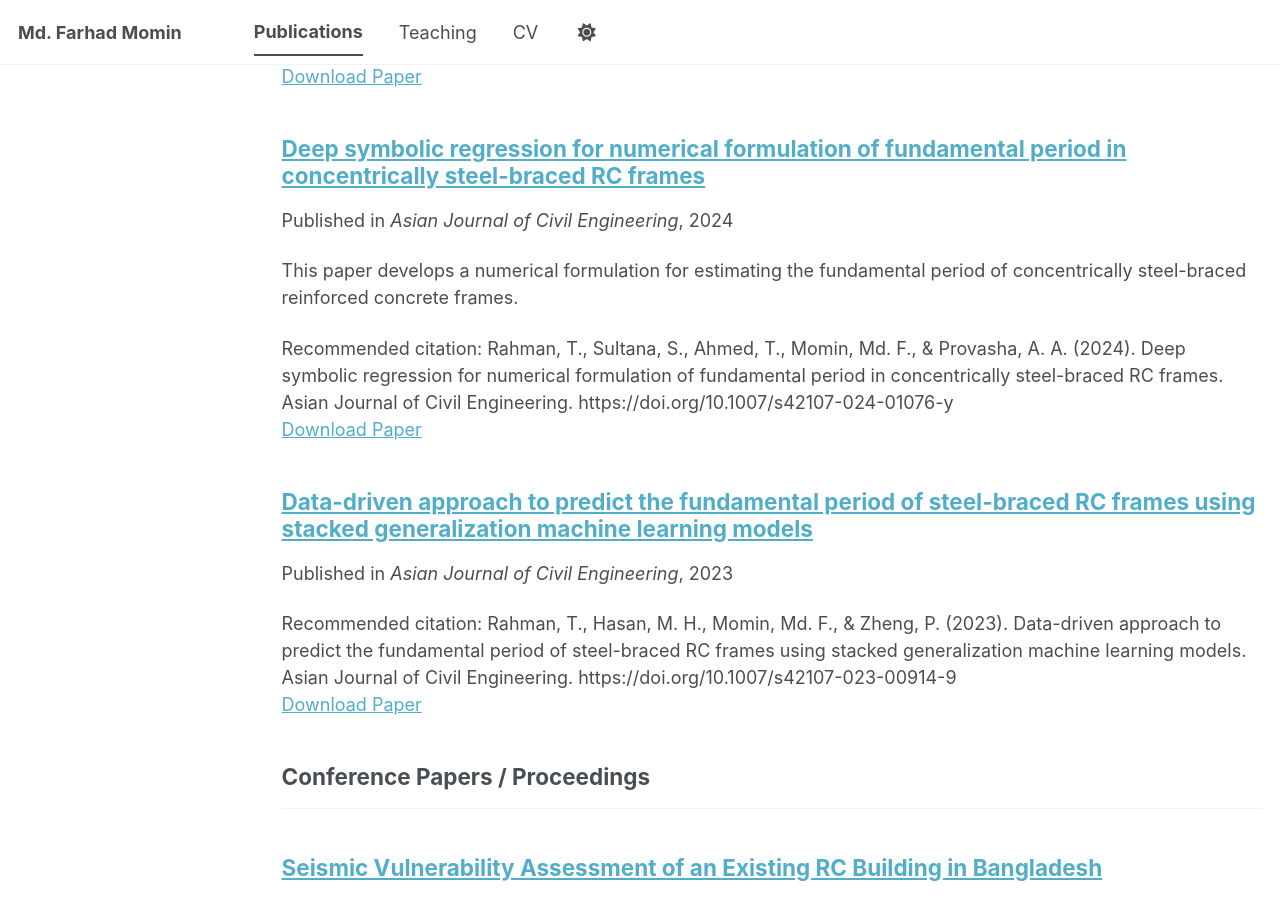
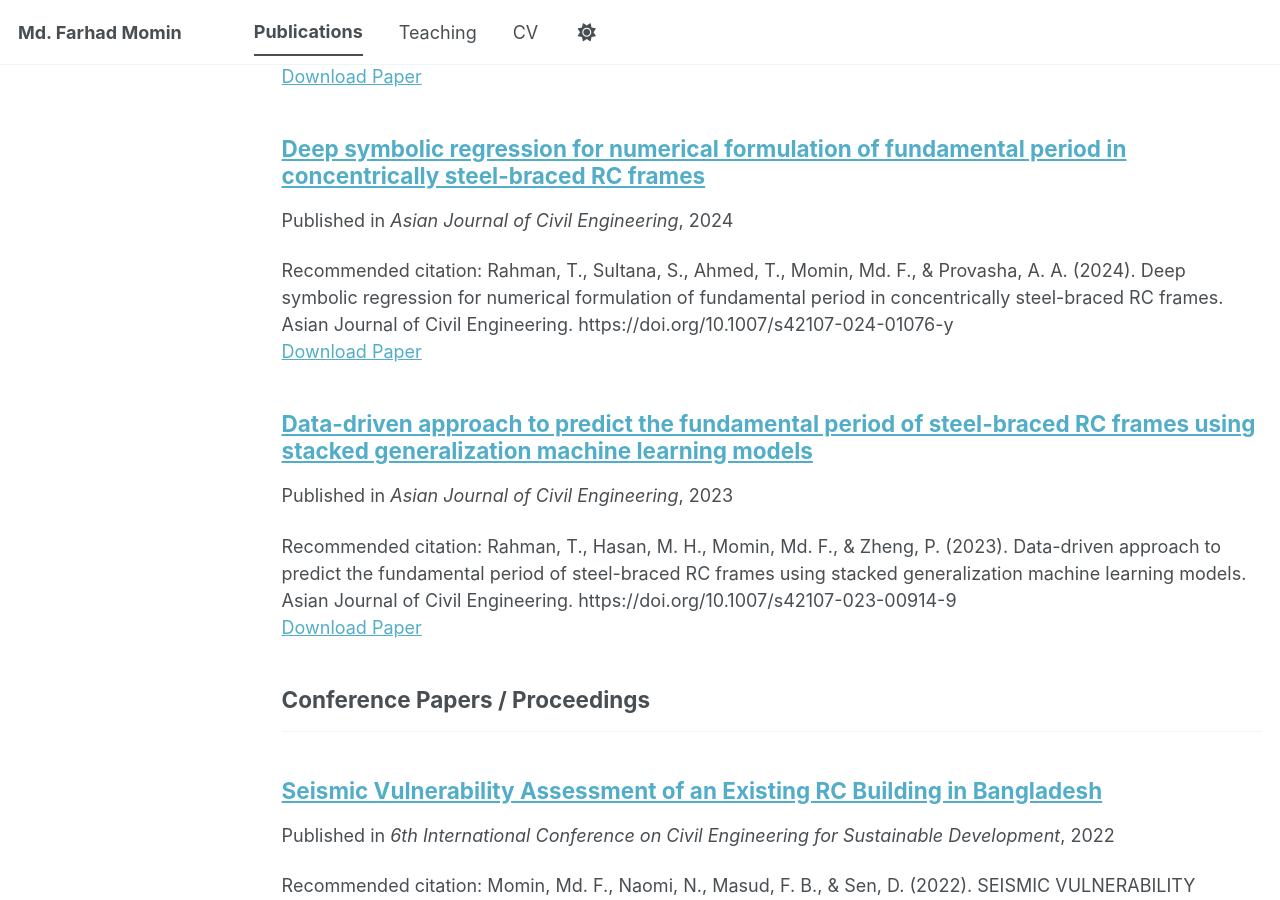
Before and after one commit to farhad-momin/farhad-momin.github.io, a Jekyll site: the page built from _pages/publications.html, in a window 1280 px wide and 900 px high, scrolled down 2288 px. Built offline with Jekyll 4.4.1, drawn with Linux system fonts in a browser that asks for light colours; some web fonts are replaced; a script bundle is joined from its source files by our own code; library files that are not in the unit come from our copies.

```diff
--- a/_publications/2024-05-23-deep-symbolic-regression-for-numerical-formulation-of-fundamental-period-in-concentrically-steel-braced-rc-frames.md
+++ b/_publications/2024-05-23-deep-symbolic-regression-for-numerical-formulation-of-fundamental-period-in-concentrically-steel-braced-rc-frames.md
@@ -3,7 +3,6 @@
 collection: publications
 category: journal
 permalink: /publication/2024-05-23-deep-symbolic-regression-for-numerical-formulation-of-fundamental-period-in-concentrically-steel-braced-rc-frames
-excerpt: "This paper develops a numerical formulation for estimating the fundamental period of concentrically steel-braced reinforced concrete frames."
 date: 2024-05-23
 venue: "Asian Journal of Civil Engineering"
 paperurl: "https://doi.org/10.1007/s42107-024-01076-y"
```
